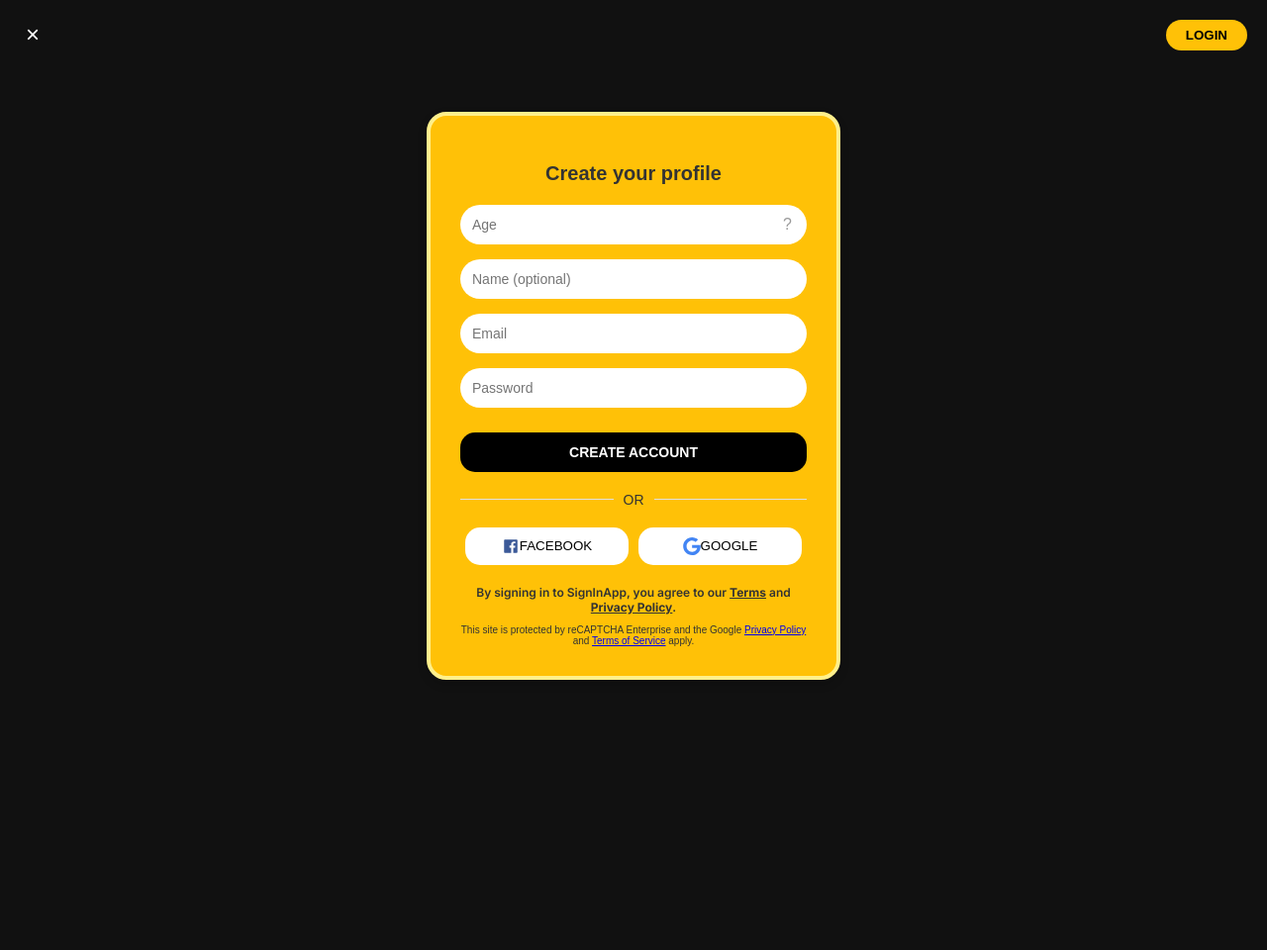
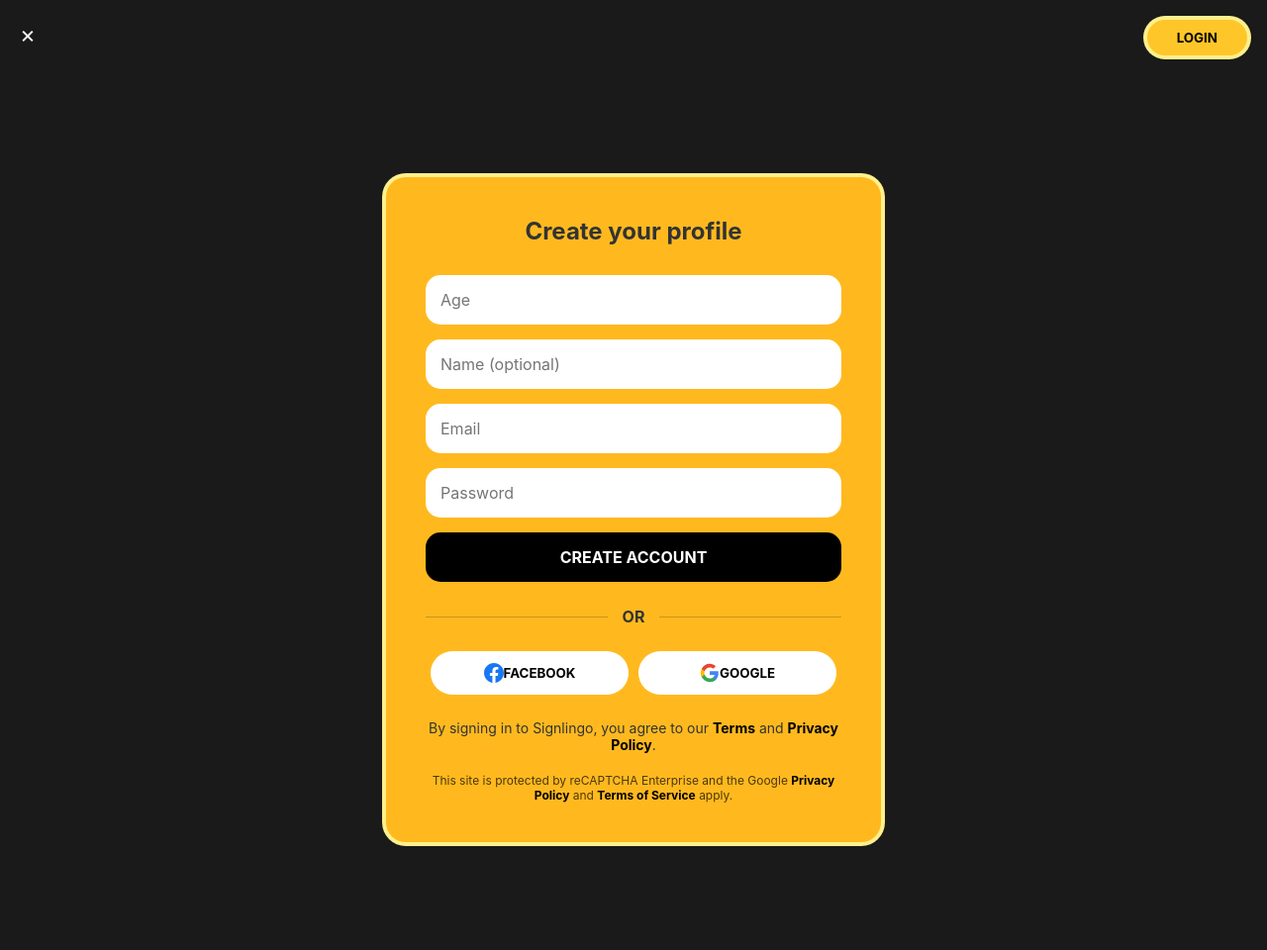
Before and after one commit to minicil625/Signlingo, a Flask app: page /login in a window 1280 px wide. Shown: the whole page at 99% size. Before the commit the page ends 687 px from the top, so only its background shows below. Run offline with Flask 3, Linux system fonts and the light colour scheme.

Commit message:
modified the code from using a div class to form class to make it easier for backend

```diff
--- a/static/style.css
+++ b/static/style.css
@@ -1,12 +1,18 @@
+* {
+    margin: 0;
+    padding: 0;
+    box-sizing: border-box;
+    font-family: -apple-system, BlinkMacSystemFont, 'Segoe UI', Roboto, Oxygen, Ubuntu, Cantarell, 'Open Sans', 'Helvetica Neue', sans-serif;
+  }
+
   body {
-    font-family: Arial, sans-serif;
-    background-color: #111;
+    background-color: #1a1a1a;
     display: flex;
     justify-content: center;
     align-items: center;
-    height: 100vh;
-    margin: 0;
-    position: relative;
+    min-height: 120vh;
+    color: #333;
+    font-family: Inter;
   }
 
   .close-button {
@@ -24,136 +30,145 @@ body {
     position: absolute;
     top: 20px;
     right: 20px;
-    background-color: #FFC107;
-    color: black;
+    background-color: #FFC629;
+    color: #000;
+    padding: 10px 30px;
+    border-radius: 20px;
+    font-weight: bold;
     border: none;
-    border-radius: 20px;
-    padding: 8px 20px;
-    font-weight: bold;
     cursor: pointer;
+    text-transform: uppercase;
+    box-shadow: 0 0 0 4px #FFF08C;
   }
 
-.card {
-    background-color: #FFC107;
-    border: 4px solid #FFF08C;
-    padding: 30px;
+
+  form.container {
+    background-color: #ffb91f;
     border-radius: 20px;
-    width: 350px;
-    box-shadow: 0 4px 10px rgba(0, 0, 0, 0.2);
+    padding: 40px;
+    width: 70%;
+    max-width: 500px;
+    text-align: center;
+    box-shadow: 0 0 0 4px #FFF08C;
+    margin-top: 70px;
   }
 
-h2 {
-    text-align: center;
-    margin-bottom: 20px;
-    color: #333;
-    font-size: 20px;
+  h1 {
+    font-size: 24px;
+    margin-bottom: 30px;
   }
 
-.form-group {
+  .input-group {
     margin-bottom: 15px;
   }
 
-input[type="text"],
-input[type="email"],
-input[type="password"],
-input[type="number"] {
+  input {
     width: 100%;
-    padding: 12px;
+    padding: 15px;
+    border-radius: 15px;
     border: none;
-    border-radius: 20px;
-    box-sizing: border-box;
-    font-size: 14px;
+    margin-bottom: 15px;
+    font-size: 16px;
+  }
+
+  input:focus {
+    outline: none;
   }
 
   .age-input {
     position: relative;
   }
 
-.question-mark {
+  .help-icon {
     position: absolute;
     right: 15px;
-    top: 50%;
-    transform: translateY(-50%);
-    color: #999;
-    cursor: pointer;
+    top: 15px;
+    width: 20px;
+    height: 20px;
+    background-color: #e0e0e0;
+    border-radius: 50%;
+    display: flex;
+    align-items: center;
+    justify-content: center;
+    font-size: 14px;
+    color: #777;
   }
 
-.create-button {
+  .create-account-btn {
     width: 100%;
-    background-color: black;
+    padding: 15px;
+    background-color: #000;
     color: white;
     border: none;
     border-radius: 15px;
-    padding: 12px;
-    margin-top: 10px;
+    font-size: 16px;
+    font-weight: bold;
+    text-transform: uppercase;
     cursor: pointer;
-    font-weight: bold;
-    font-size: 14px;
+    margin-bottom: 25px;
   }
 
   .divider {
     display: flex;
     align-items: center;
-    margin: 20px 0;
-    color: #333;
+    margin-bottom: 25px;
   }
 
-.divider::before,
-.divider::after {
-    content: "";
+  .divider hr {
     flex: 1;
-    border-bottom: 1px solid #E0E0E0;
+    border: none;
+    height: 1px;
+    background-color: rgba(0, 0, 0, 0.2);
   }
 
   .divider span {
-    padding: 0 10px;
-    font-size: 14px;
+    padding: 0 15px;
+    font-weight: bold;
   }
 
   .social-buttons {
     display: flex;
     justify-content: space-between;
-    margin-bottom: 20px;
-    font-family: Inter;
-    font-weight: 500;
+    margin-bottom: 25px;
   }
 
-.social-button {
+  .social-btn {
     flex: 1;
+    padding: 12px;
+    border-radius: 30px;
+    border: none;
+    display: flex;
+    align-items: center;
+    justify-content: center;
+    font-weight: bold;
+    cursor: pointer;
     margin: 0 5px;
-    padding: 10px;
-    border: none;
-    border-radius: 15px;
     background-color: white;
-    display: flex;
-    justify-content: center;
-    align-items: center;
-    cursor: pointer;
   }
 
-.social-button img {
-    margin-right: 5px;
-    height: 18px;
+  .social-btn img {
+    margin-right: 8px;
+    height: 20px;
   }
 
-.terms {
-    text-align: center;
-    font-size: 12px;
-    color: #333;
-    margin-top: 20px;
-    font-family: Inter;
-    font-weight: 600;
+  .terms-text {
+    font-size: 14px;
+    margin-bottom: 20px;
   }
 
-.terms a {
-    color: #333;
-    text-decoration: underline;
+  .terms-text a {
+    color: #000;
+    font-weight: bold;
+    text-decoration: none;
+  }
+
+  .captcha-text {
+    font-size: 12px;
+    color: rgba(0, 0, 0, 0.7);
+  }
+
+  .captcha-text a {
+    color: #000;
+    text-decoration: none;
     font-weight: bold;
   }
-
-.captcha-notice {
-    text-align: center;
-    font-size: 10px;
-    color: #333;
-    margin-top: 10px;
-}
--- a/templates/login.html
+++ b/templates/login.html
@@ -13,58 +13,49 @@
     <button class="close-button">×</button>
     <button class="login-button">LOGIN</button>
 
-    <div class="card">
-        <h2>Create your profile</h2>
+    <form class="container" id="signup-form">
+        <h1>Create your profile</h1>
 
-        <div class="form-group age-input">
-            <input type="number" placeholder="Age" id="age">
-            <span class="question-mark">?</span>
+            <input type="number" placeholder="Age" name="age">
+            <input type="text" placeholder="Name (optional)" name="name">
+            <input type="email" placeholder="Email" name="email">
+            <input type="password" placeholder="Password" name="password">
         </div>
 
-        <div class="form-group">
-            <input type="text" placeholder="Name (optional)" id="name">
-        </div>
-
-        <div class="form-group">
-            <input type="email" placeholder="Email" id="email">
-        </div>
-
-        <div class="form-group">
-            <input type="password" placeholder="Password" id="password">
-        </div>
-
-        <button class="create-button">CREATE ACCOUNT</button>
+        <button type="submit" class="create-account-btn">CREATE ACCOUNT</button>
 
         <div class="divider">
-            <span>OR</span>
+            <hr><span>OR</span><hr>
         </div>
 
         <div class="social-buttons">
-            <button class="social-button">
-                <svg width="18" height="18" viewBox="0 0 24 24" xmlns="http://www.w3.org/2000/svg">
-                    <path fill="#3b5998" d="M20.007 3H3.993C3.445 3 3 3.445 3 3.993v16.014c0 .548.445.993.993.993h8.621v-6.97H10.27v-2.874h2.345V9.17c0-2.325 1.42-3.591 3.494-3.591.993 0 1.847.074 2.096.107v2.43h-1.438c-1.128 0-1.346.537-1.346 1.324v1.734h2.69l-.35 2.874h-2.34V21h4.587c.548 0 .993-.445.993-.993V3.993c0-.548-.445-.993-.993-.993z"/>
+            <button type="button" class="social-btn">
+                <svg width="20" height="20" viewBox="0 0 24 24" fill="#1877F2">
+                    <path d="M24 12.073c0-6.627-5.373-12-12-12s-12 5.373-12 12c0 5.99 4.388 10.954 10.125 11.854v-8.385H7.078v-3.47h3.047V9.43c0-3.007 1.792-4.669 4.533-4.669 1.312 0 2.686.235 2.686.235v2.953H15.83c-1.491 0-1.956.925-1.956 1.874v2.25h3.328l-.532 3.47h-2.796v8.385C19.612 23.027 24 18.062 24 12.073z"/>
                 </svg>
-                FACEBOOK
+                <span>FACEBOOK</span>
             </button>
-            <button class="social-button">
-                <svg width="18" height="18" viewBox="0 0 24 24" xmlns="http://www.w3.org/2000/svg">
-                    <path fill="#4285F4" d="M12.24 10.285V14.4h6.806c-.275 1.765-2.056 5.174-6.806 5.174-4.095 0-7.439-3.389-7.439-7.574s3.345-7.574 7.439-7.574c2.33 0 3.891.989 4.785 1.849l3.254-3.138C18.189 1.186 15.479 0 12.24 0c-6.635 0-12 5.365-12 12s5.365 12 12 12c6.926 0 11.52-4.869 11.52-11.726 0-.788-.085-1.39-.189-1.989H12.24z"/>
+            <button type="button" class="social-btn">
+                <svg width="20" height="20" viewBox="0 0 24 24">
+                    <path d="M22.56 12.25c0-.78-.07-1.53-.2-2.25H12v4.26h5.92c-.26 1.37-1.04 2.53-2.21 3.31v2.77h3.57c2.08-1.92 3.28-4.74 3.28-8.09z" fill="#4285F4"/>
+                    <path d="M12 23c2.97 0 5.46-.98 7.28-2.66l-3.57-2.77c-.98.66-2.23 1.06-3.71 1.06-2.86 0-5.29-1.93-6.16-4.53H2.18v2.84C3.99 20.53 7.7 23 12 23z" fill="#34A853"/>
+                    <path d="M5.84 14.09c-.22-.66-.35-1.36-.35-2.09s.13-1.43.35-2.09V7.07H2.18C1.43 8.55 1 10.22 1 12s.43 3.45 1.18 4.93l2.85-2.22.81-.62z" fill="#FBBC05"/>
+                    <path d="M12 5.38c1.62 0 3.06.56 4.21 1.64l3.15-3.15C17.45 2.09 14.97 1 12 1 7.7 1 3.99 3.47 2.18 7.07l3.66 2.84c.87-2.6 3.3-4.53 6.16-4.53z" fill="#EA4335"/>
                 </svg>
-                GOOGLE
+                <span>GOOGLE</span>
             </button>
         </div>
 
-        <div class="terms">
-            By signing in to SignInApp, you agree to our <a href="#">Terms</a> and
+        <p class="terms-text">
+            By signing in to Signlingo, you agree to our <a href="#">Terms</a> and
             <a href="#">Privacy Policy</a>.
-        </div>
+        </p>
 
-        <div class="captcha-notice">
+        <p class="captcha-text">
             This site is protected by reCAPTCHA Enterprise and the
             Google <a href="#">Privacy Policy</a> and <a href="#">Terms of Service</a> apply.
-        </div>
-    </div>
-
+        </p>
+    </form>
     <script src="signinlogic.js"></script>
 </body>
 </html>
```
Lines whose indentation alone changed are shown as unchanged.
